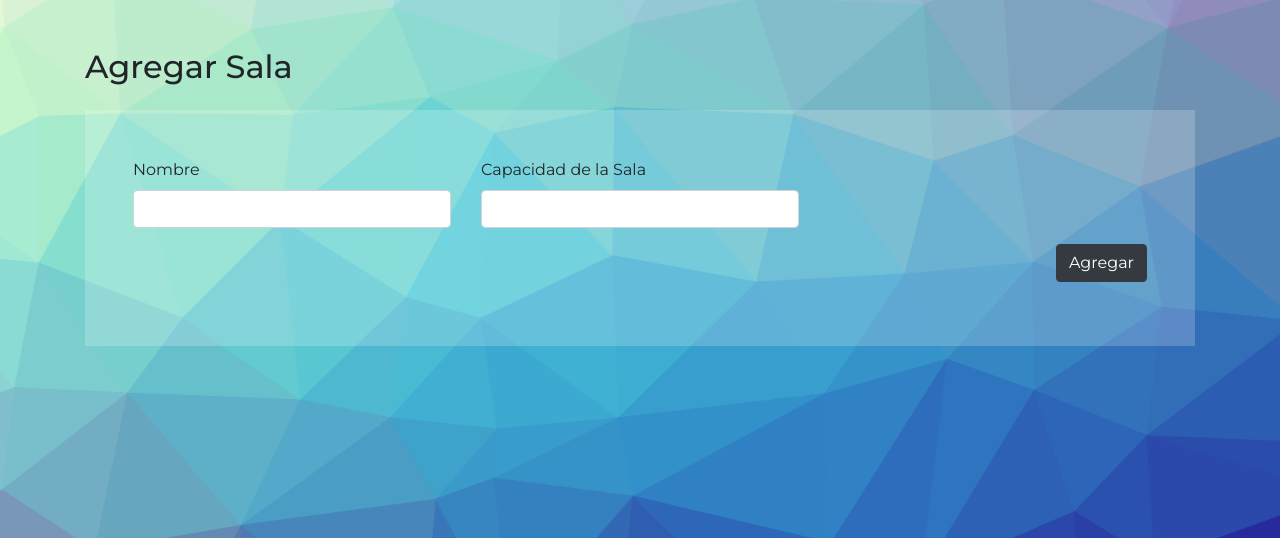
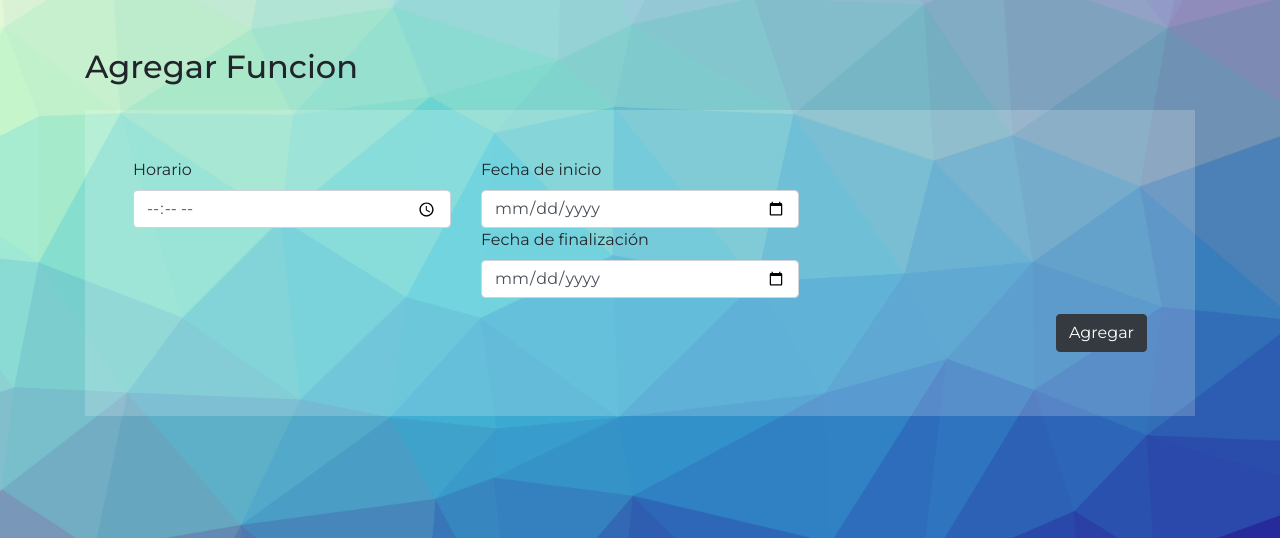
Before and after one commit to miguebaci/TrabajoFinalTUP, a PHP site: template Views/movieFunction-add.php in a window 1280 px wide. Shown: the part 56-594 px from the top of the page. Run offline with PHP 8.4, Linux system fonts and the light colour scheme; the template is opened without the code that fills it: most values are stand-ins (such as "Sample title", 1, 10 or a date in 2020); some libraries are stand-ins or nearby versions.

Commit message:
Improvements to Function

```diff
--- a/Views/cinemaRoom-list.php
+++ b/Views/cinemaRoom-list.php
@@ -9,7 +9,6 @@
                     <thead>
                          <th>Nombre</th>
                          <th>Capacidad de la sala</th>
-                         <th></th>
                          <th></th>
                          <th></th>
                          <th></th>
@@ -25,10 +24,7 @@
                                              <td><?php echo $room->getRoomName() ?></td>
                                              <td><?php echo $room->getTotalCap() ?></td>
                                              <td>
-                                                  <button type="submit" class ="btn btn-primary" name ='function_button' value='<?php echo $room->getIdCinemaRoom(); ?>'> Añadir Funcion </button>
-                                             </td>
-                                             <td>
-                                                  <button type="submit" class ="btn btn-primary" name ='list_button' value='<?php echo $room->getIdCinemaRoom(); ?>'> Listado de Funciones </button>
+                                                  <button type="submit" class ="btn btn-primary" name ='function_button' value='<?php echo $room->getIdCinemaRoom(); ?>'> Funciones </button>
                                              </td>
                                              <td>
                                                   <button type="submit" class ="btn btn-warning" name ='edit_button' value='<?php echo $room->getIdCinemaRoom(); ?>'> Editar </button>
--- a/Views/movieFunction-add.php
+++ b/Views/movieFunction-add.php
@@ -4,20 +4,22 @@
 <main class="py-5">
      <section id="listado" class="mb-5">
           <div class="container">
-               <h2 class="mb-4">Agregar Sala</h2>
-               <form action="<?php echo FRONT_ROOT ?>CinemaRoom/Add" method="post" class="bg-light-alpha p-5">
-               <input type="hidden" name="idCinema" value="<?php echo $idCinema;?>">
+               <h2 class="mb-4">Agregar Funcion</h2>
+               <form action="<?php echo FRONT_ROOT ?>Function/Add" method="post" class="bg-light-alpha p-5">
+               <input type="hidden" name="idCinema" value="<?php echo $idRoom;?>">
                     <div class="row">
                          <div class="col-lg-4">
                               <div class="form-group">
-                                   <label for="">Nombre</label>
-                                   <input type="text" name="roomName" value="" class="form-control">
+                                   <label for="">Horario</label>
+                                   <input type="time" name="roomName" value="" class="form-control">
                               </div>
                          </div>
                          <div class="col-lg-4">
                               <div class="form-group">
-                                   <label for="">Capacidad de la Sala</label>
-                                   <input type="number" name="totalCap" value="" class="form-control">
+                                   <label for="">Fecha de inicio</label>
+                                   <input type="date" name="function_date_start" value="" class="form-control">
+                                   <label for="">Fecha de finalización</label>
+                                   <input type="date" name="function_date_end" value="" class="form-control">
                               </div>
                          </div>
                          </div>
--- a/Views/movieFunction-list.php
+++ b/Views/movieFunction-list.php
@@ -13,7 +13,7 @@
                     </thead>
                     <tbody>
                     <form action="<?php echo FRONT_ROOT ?>Function/Select" method="POST">
-                    <button type="submit" class ="btn btn-primary" name ='add_button' value='<?php echo $idRoom; ?>'> Agregar Sala </button>
+                    <button type="submit" class ="btn btn-primary" name ='add_button' value='<?php echo $idRoom; ?>'> Agregar Funcion </button>
                          <?php
                               foreach($functionList as $function)
                               {
```
Also changed, not shown: Controllers/CinemaRoomController.php (+6 -7 lines).
